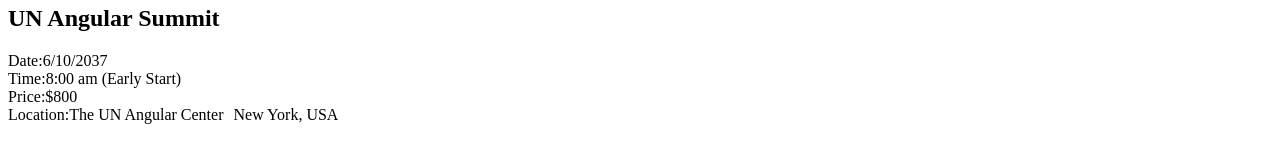
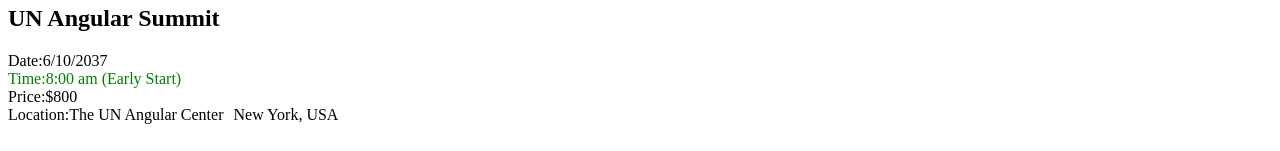
Before and after one commit to achutkiran/Angular-Tutorial-pluralsight, an Angular app: page / in a window 1280 px wide. Shown: the part 513-664 px from the top of the page. Built offline with nearby package versions, Linux system fonts and the light colour scheme.

Commit message:
class binding

```diff
--- a/src/app/events/event-thumbnail.component.html
+++ b/src/app/events/event-thumbnail.component.html
@@ -1,7 +1,7 @@
 <div>
     <h2>{{event?.name}}</h2>
     <div>Date:{{event?.date}}</div>
-    <div [ngSwitch]="event?.time">
+    <div [class.green] = "event?.time === '8:00 am'" [ngSwitch]="event?.time">
         Time:{{event?.time}}
         <span *ngSwitchCase="'8:00 am'">(Early Start)</span>
         <span *ngSwitchCase="'10:00 am'">(Late Start)</span>
--- a/src/app/events/event-thumbnail.component.ts
+++ b/src/app/events/event-thumbnail.component.ts
@@ -5,6 +5,7 @@ import { Component, Input, EventEmitter, Output } from '@angular/core'
     templateUrl:'./event-thumbnail.component.html',
     styles: [`
         .pad-left { margin-left:10px; }
+        .green { color: green; }
     `]
 })
 
```
